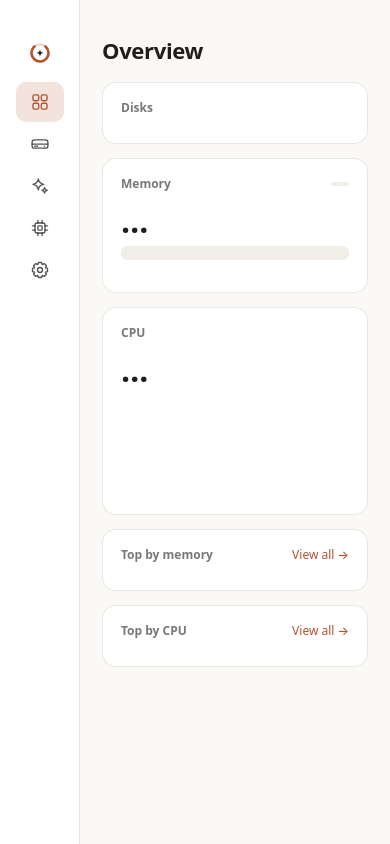
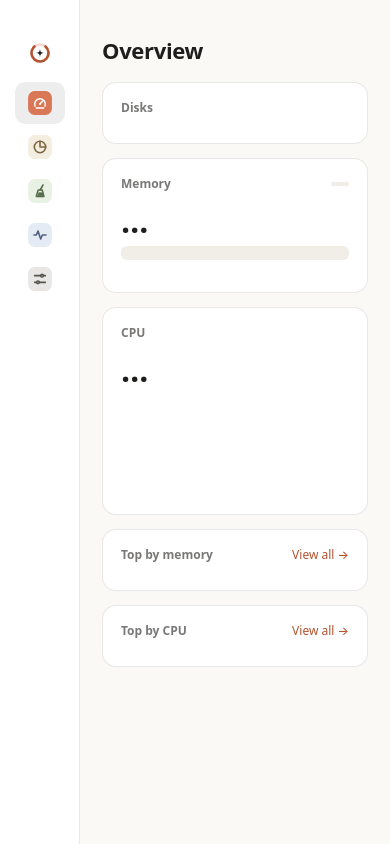
Before and after one commit to vecvel/deskveet, a website built with Vite: page index.html in a window 390 px wide. Built offline with nearby package versions, Linux system fonts and the light colour scheme.

Commit message:
Sidebar: warm tile icons (tinted when idle, solid when active)
Gauge, pie chart, broom, activity line and sliders on per-tab warm tiles. Idle tabs get a tinted
tile with the glyph in the tile's hue (darker ink in light mode); the active tab gets the solid tile
with a white glyph. Tile hues and inks are tokens in tokens.css.

```diff
--- a/src/main.ts
+++ b/src/main.ts
@@ -12,18 +12,13 @@ import { applyTheme, releaseSeconds, settingsView, Theme } from "./views/setting
 import { storageView } from "./views/storage";
 import { View } from "./views/types";
 
-// Outline icons in the style of SF Symbols: 24px grid, 1.6px rounded strokes, one per destination.
+// Sidebar glyphs (24px grid). Drawn on a warm tile: tinted when idle, solid when the tab is active.
 const ICONS: Record<string, string> = {
-  // square.grid.2x2
-  overview: '<rect x="3.5" y="3.5" width="7" height="7" rx="2"/><rect x="13.5" y="3.5" width="7" height="7" rx="2"/><rect x="3.5" y="13.5" width="7" height="7" rx="2"/><rect x="13.5" y="13.5" width="7" height="7" rx="2"/>',
-  // internaldrive
-  storage: '<rect x="2.5" y="7" width="19" height="10" rx="3"/><path d="M2.8 12.2h18.4"/><circle cx="17.4" cy="14.6" r=".9" fill="currentColor" stroke="none"/><path d="M5.5 14.6h4"/>',
-  // sparkles
-  cleanup: '<path d="M10 3.5c.6 4.2 2.3 5.9 6.5 6.5-4.2.6-5.9 2.3-6.5 6.5-.6-4.2-2.3-5.9-6.5-6.5 4.2-.6 5.9-2.3 6.5-6.5z"/><path d="M17.5 14c.3 2.1 1.1 2.9 3.2 3.2-2.1.3-2.9 1.1-3.2 3.2-.3-2.1-1.1-2.9-3.2-3.2 2.1-.3 2.9-1.1 3.2-3.2z"/>',
-  // cpu
-  processes: '<rect x="6" y="6" width="12" height="12" rx="2.5"/><rect x="9.5" y="9.5" width="5" height="5" rx="1"/><path d="M9.5 3v3M14.5 3v3M9.5 18v3M14.5 18v3M3 9.5h3M3 14.5h3M18 9.5h3M18 14.5h3"/>',
-  // gearshape
-  settings: '<path d="M18.62 9.43 L21.00 10.08 L21.00 13.92 L18.62 14.57 L18.50 14.87 L19.72 17.01 L17.01 19.72 L14.87 18.50 L14.57 18.62 L13.92 21.00 L10.08 21.00 L9.43 18.62 L9.13 18.50 L6.99 19.72 L4.28 17.01 L5.50 14.87 L5.38 14.57 L3.00 13.92 L3.00 10.08 L5.38 9.43 L5.50 9.13 L4.28 6.99 L6.99 4.28 L9.13 5.50 L9.43 5.38 L10.08 3.00 L13.92 3.00 L14.57 5.38 L14.87 5.50 L17.01 4.28 L19.72 6.99 L18.50 9.13 Z"/><circle cx="12" cy="12" r="3"/>',
+  overview: '<path d="M4.5 16.5a8 8 0 1 1 15 0"/><path d="M12 13.5l3.6-4.2"/><circle cx="12" cy="13.5" r="1.3" class="dot"/><path d="M6.5 19.5h11"/>', // gauge
+  storage: '<circle cx="12" cy="12" r="8.5"/><path d="M12 3.5V12h8.5"/>', // pie chart
+  cleanup: '<path d="M16.5 3l-4.2 7.5"/><path d="M9.3 10.5h6l2.5 9.5H6.5z"/><path d="M9.6 20l1.2-5M12.6 20l.3-5M15.6 20l-.6-5"/>', // broom
+  processes: '<path d="M3 12h3.5l2.5-6 4 12 2.5-6H21"/>', // activity
+  settings: '<path d="M4 7h9M17 7h3M4 17h3M11 17h9"/><circle cx="15" cy="7" r="2"/><circle cx="9" cy="17" r="2"/>', // sliders
 };
 
 const TABS = [
@@ -96,7 +91,7 @@ for (const [label, ids] of GROUPS) {
   for (const id of ids) {
     const i = TABS.findIndex((t) => t.id === id);
     const b = h("button", { "data-id": id, title: TABS[i].label, "aria-label": TABS[i].label, onclick: () => show(id) });
-    b.innerHTML = `<svg viewBox="0 0 24 24" fill="none" stroke="currentColor" stroke-width="1.6" stroke-linecap="round" stroke-linejoin="round" aria-hidden="true">${ICONS[id]}</svg><span class="lbl">${TABS[i].label}</span><kbd>⌘${i + 1}</kbd>`;
+    b.innerHTML = `<svg class="tile t-${id}" viewBox="0 0 24 24" aria-hidden="true"><rect x="1" y="1" width="22" height="22" rx="6"/><g transform="translate(4.6 4.6) scale(.617)">${ICONS[id]}</g></svg><span class="lbl">${TABS[i].label}</span><kbd>⌘${i + 1}</kbd>`;
     nav.append(b);
   }
 }
--- a/src/styles/components.css
+++ b/src/styles/components.css
@@ -8,9 +8,20 @@
   display: flex; align-items: center; gap: 9px; text-align: left; border: 0; background: none; cursor: pointer;
   padding: 8px 12px; border-radius: 10px; color: var(--text-2); font-weight: 520;
 }
-#nav button[aria-current="page"] { background: color-mix(in srgb, var(--accent) 16%, transparent); color: var(--text); }
-#nav button[aria-current="page"] svg { color: var(--accent); }
-#nav svg { width: 18px; height: 18px; flex: none; }
+#nav button[aria-current="page"] { background: color-mix(in srgb, var(--text) 8%, transparent); color: var(--text); }
+#nav svg { width: 22px; height: 22px; flex: none; }
+/* tiles: tinted with the tab's hue when idle, solid with a white glyph when active */
+.tile rect { fill: var(--tile); fill-opacity: var(--tile-tint); }
+.tile g { fill: none; stroke: var(--tile-ink); stroke-width: 2.4; stroke-linecap: round; stroke-linejoin: round; }
+.tile .dot { fill: var(--tile-ink); stroke: none; }
+[aria-current="page"] .tile rect { fill-opacity: 1; }
+[aria-current="page"] .tile g { stroke: var(--on-tile); }
+[aria-current="page"] .tile .dot { fill: var(--on-tile); }
+.t-overview { --tile: var(--tab-overview); --tile-ink: var(--tab-overview-ink); }
+.t-storage { --tile: var(--tab-storage); --tile-ink: var(--tab-storage-ink); }
+.t-cleanup { --tile: var(--tab-cleanup); --tile-ink: var(--tab-cleanup-ink); }
+.t-processes { --tile: var(--tab-processes); --tile-ink: var(--tab-processes-ink); }
+.t-settings { --tile: var(--tab-settings); --tile-ink: var(--tab-settings-ink); }
 #nav kbd { margin-left: auto; font: var(--fs-xs) var(--mono); color: var(--text-3); }
 .foot { color: var(--text-3); font-size: 11px; padding: 0 8px; }
 
@@ -223,8 +234,8 @@ input.num { width: 64px; background: var(--panel); border: 1px solid var(--borde
   .brand { padding-left: 0; padding-right: 0; }
   .brand span, #nav kbd, #nav .lbl, .nav-label, .foot { display: none; }
   #nav { align-items: center; }
-  #nav button { padding: 10px 14px; }
-  #nav svg { width: 20px; height: 20px; }
+  #nav button { padding: 8px 12px; }
+  #nav svg { width: 26px; height: 26px; }
 }
 
 /* table column widths (fixed layout constants) */
--- a/src/styles/tokens.css
+++ b/src/styles/tokens.css
@@ -13,6 +13,11 @@
   /* accent and status */
   --accent: #d97757; --accent-ink: #1f1e1d;
   --ok: #9bc27f; --warn: #e6b455; --bad: #ee8174; --slate: #8fa8cf; --sand: #d1b07a;
+  /* sidebar tiles: one warm hue per tab; ink is the glyph colour on the tinted (idle) tile */
+  --tab-overview: #d97757; --tab-storage: #c9a86a; --tab-cleanup: #8fb27a; --tab-processes: #7f9cc9; --tab-settings: #8b877d;
+  --tab-overview-ink: var(--tab-overview); --tab-storage-ink: var(--tab-storage); --tab-cleanup-ink: var(--tab-cleanup);
+  --tab-processes-ink: var(--tab-processes); --tab-settings-ink: var(--tab-settings);
+  --tile-tint: .22; --on-tile: #ffffff;
   /* type */
   --font: system-ui, -apple-system, "SF Pro Text", "Segoe UI", Roboto, sans-serif;
   --mono: ui-monospace, "SF Mono", Menlo, Consolas, monospace;
@@ -31,6 +36,8 @@
     --border-strength: 10%;
     --accent: #b4532f; --accent-ink: #ffffff;
     --ok: #3f7a37; --warn: #8f5d00; --bad: #b3372b; --slate: #476aa3; --sand: #96723a;
+    --tab-overview-ink: #874a36; --tab-storage-ink: #7c6842; --tab-cleanup-ink: #596e4c; --tab-processes-ink: #4f617c; --tab-settings-ink: #56544d;
+    --tile-tint: .2;
     color-scheme: light;
   }
 }
@@ -41,6 +48,8 @@
   --border-strength: 10%;
   --accent: #b4532f; --accent-ink: #ffffff;
   --ok: #3f7a37; --warn: #8f5d00; --bad: #b3372b; --slate: #476aa3; --sand: #96723a;
+  --tab-overview-ink: #874a36; --tab-storage-ink: #7c6842; --tab-cleanup-ink: #596e4c; --tab-processes-ink: #4f617c; --tab-settings-ink: #56544d;
+  --tile-tint: .2;
   color-scheme: light;
 }
 /* medium window: the sidebar becomes an icon rail */
```
